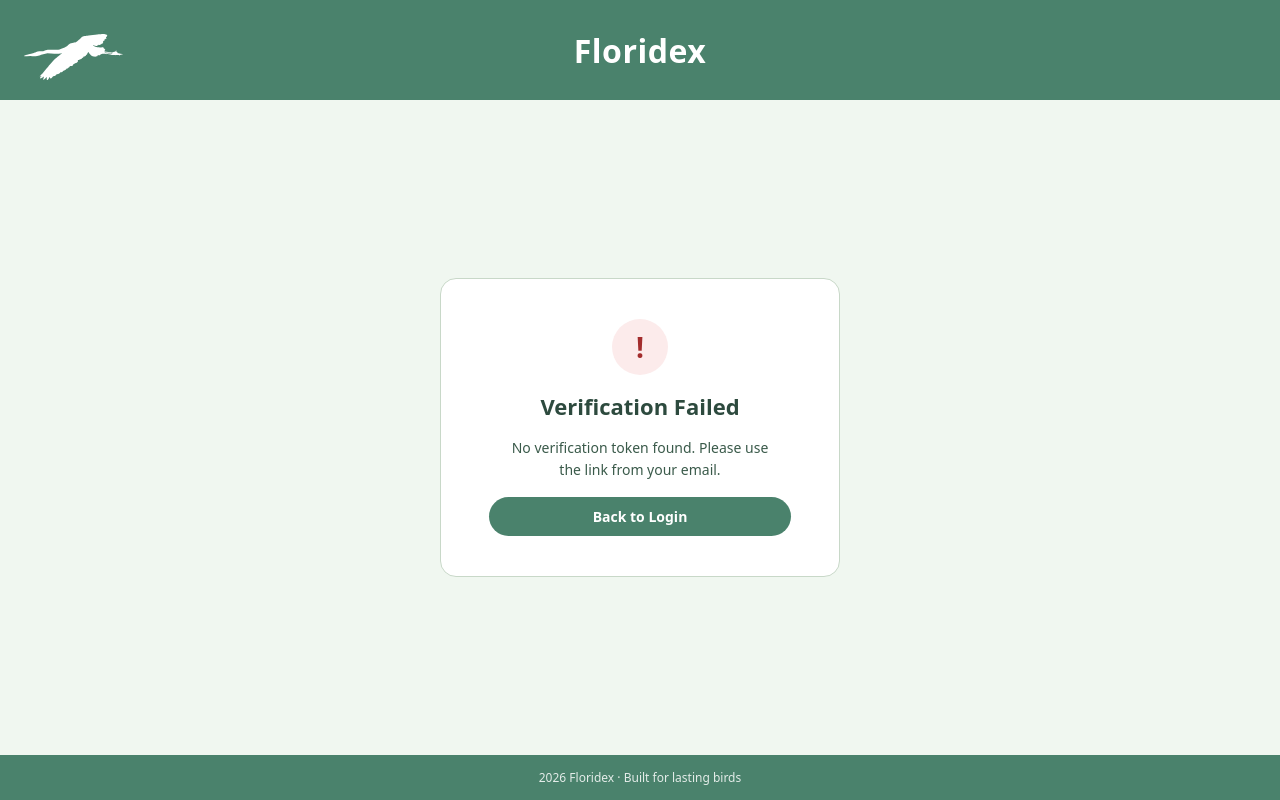
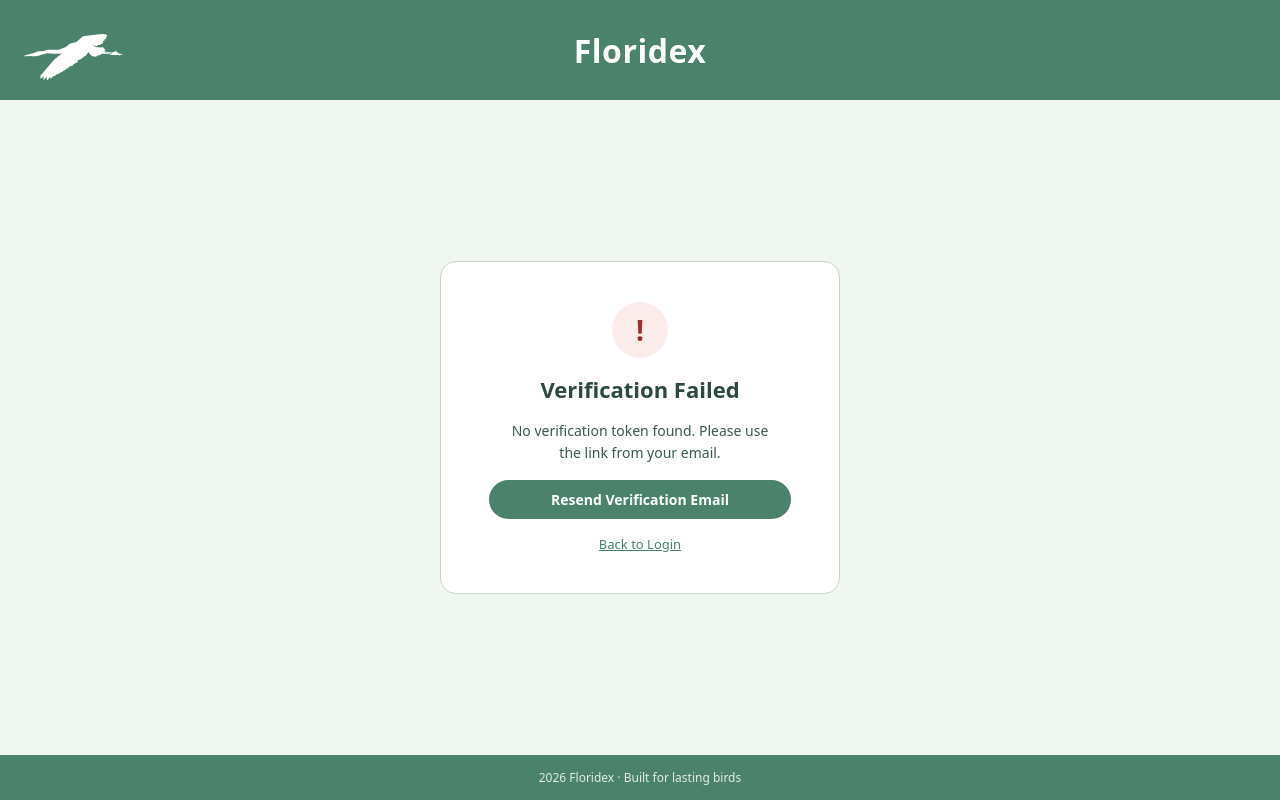
Before and after one commit to aidanbob4SCHOOL/MERNGroup2, a React (Create React App) app in the folder cards/frontend/: page /verify-email in a window 1280 px wide. Built offline with nearby package versions, Linux system fonts and the light colour scheme; a web font is replaced by a local one.

Commit message:
added resend verification email

```diff
--- a/cards/frontend/src/components/Header.css
+++ b/cards/frontend/src/components/Header.css
@@ -54,7 +54,7 @@
 }
 
 .header-seen-count {
-  font-size: 16px;
+  font-size: 14px;
 }
 
 .header-progress-bar {
--- a/cards/frontend/src/pages/Login.tsx
+++ b/cards/frontend/src/pages/Login.tsx
@@ -99,6 +99,7 @@ function Login(): JSX.Element {
       const data = await response.json();
 
       if (response.ok) {
+        localStorage.setItem('pendingVerificationIdentifier', email);
         showPanel('success', 'Success', `Please check your email for verification.`);
         // then navigate to another page, e.g.:
         // navigate('/home');
--- a/cards/frontend/src/pages/VerifyEmail.css
+++ b/cards/frontend/src/pages/VerifyEmail.css
@@ -82,3 +82,21 @@
 
 .verify-btn:hover { background: #3a7a5e; }
 .verify-btn:active { transform: scale(0.98); }
+
+.verify-resend-success {
+    font-size: 13px;
+    color: #27500A;
+    background: #EAF3DE;
+    border-radius: 8px;
+    padding: 8px 12px;
+    text-align: center;
+}
+
+.verify-resend-error {
+    font-size: 13px;
+    color: #A32D2D;
+    background: #FCEBEB;
+    border-radius: 8px;
+    padding: 8px 12px;
+    text-align: center;
+}
--- a/cards/frontend/src/pages/VerifyEmail.tsx
+++ b/cards/frontend/src/pages/VerifyEmail.tsx
@@ -1,5 +1,5 @@
 import React, { useEffect, useState } from 'react';
-import { useSearchParams, useNavigate } from 'react-router-dom';
+import { useSearchParams, useNavigate, Link } from 'react-router-dom';
 import Header from '../components/Header';
 import Footer from '../components/Footer';
 import './VerifyEmail.css';
@@ -11,6 +11,7 @@ function VerifyEmail(): JSX.Element {
     const token = searchParams.get('token') ?? '';
     const [status, setStatus] = useState<Status>('loading');
     const [message, setMessage] = useState<string>('');
+    const [resendState, setResendState] = useState<'idle' | 'sending' | 'sent' | 'error'>('idle');
     const navigate = useNavigate();
 
     useEffect(() => {
@@ -44,6 +45,37 @@ function VerifyEmail(): JSX.Element {
         verify();
     }, [token, navigate]);
 
+    async function handleResend(): Promise<void> {
+        const identifier = localStorage.getItem('pendingVerificationIdentifier') ?? '';
+
+        if (!identifier) {
+            setResendState('error');
+            return;
+        }
+
+        setResendState('sending');
+
+        try {
+            const response = await fetch('/api/resend-verification', {
+                method: 'POST',
+                headers: { 'Content-Type': 'application/json' },
+                body: JSON.stringify({ identifier }),
+            });
+
+            const data = await response.json();
+
+            if (response.ok) {
+                localStorage.removeItem('pendingVerificationIdentifier');
+                setResendState('sent');
+            } else {
+                setResendState('error');
+                setMessage(data.error ?? 'Failed to resend email.');
+            }
+        } catch (err) {
+            setResendState('error');
+        }
+    }
+
     return (
         <div className="page">
             <Header />
@@ -74,9 +106,28 @@ function VerifyEmail(): JSX.Element {
                             <div className="verify-icon error">!</div>
                             <h2 className="verify-title">Verification Failed</h2>
                             <p className="verify-description">{message}</p>
-                            <button className="verify-btn" onClick={() => navigate('/login')}>
-                                Back to Login
-                            </button>
+
+                            {resendState === 'sent' ? (
+                                <p className="verify-resend-success">
+                                    A new verification email has been sent. Please check your inbox.
+                                </p>
+                            ) : (
+                                <button
+                                    className="verify-btn"
+                                    onClick={handleResend}
+                                    disabled={resendState === 'sending'}
+                                >
+                                    {resendState === 'sending' ? 'Sending...' : 'Resend Verification Email'}
+                                </button>
+                            )}
+
+                            {resendState === 'error' && (
+                                <p className="verify-resend-error">
+                                    Could not resend email. Please go back to login and try again.
+                                </p>
+                            )}
+
+                            <Link to="/login" className="back-link">Back to Login</Link>
                         </>
                     )}
 
```
